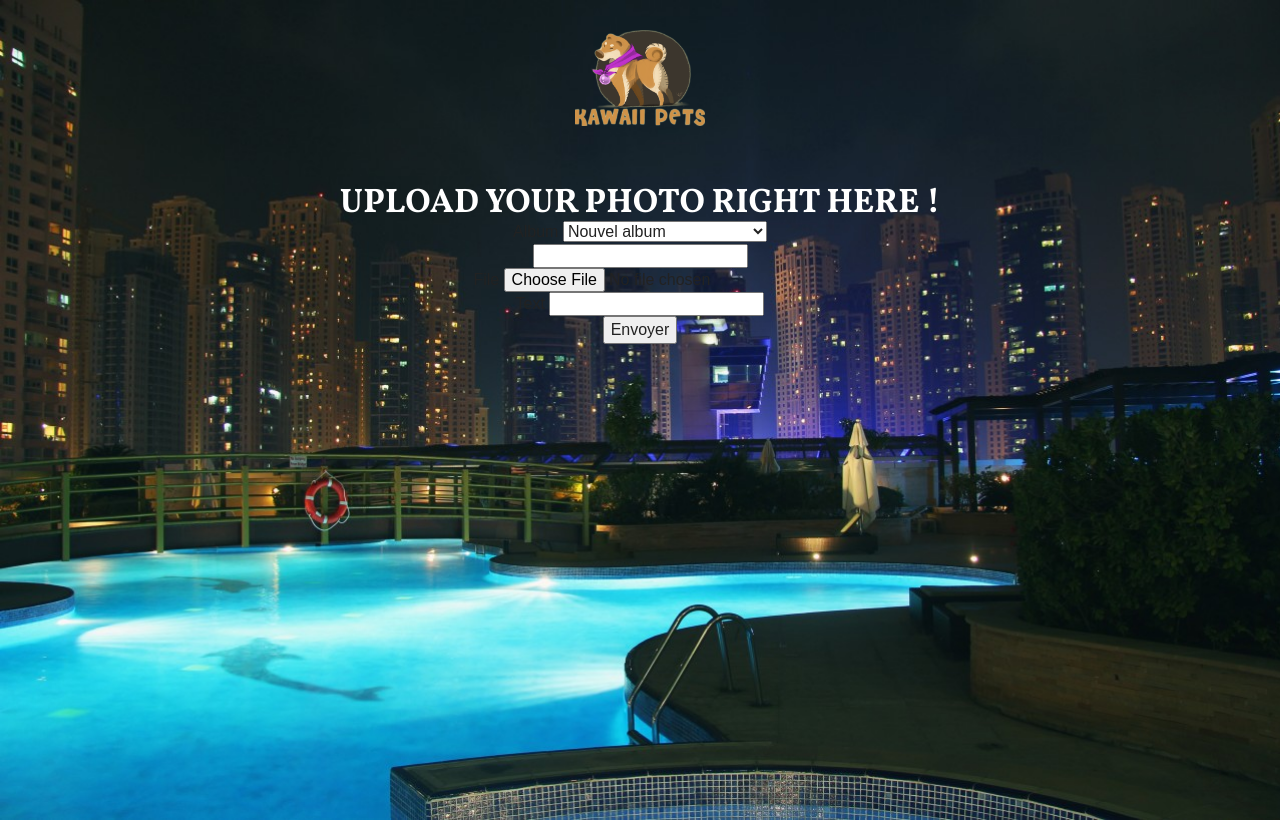
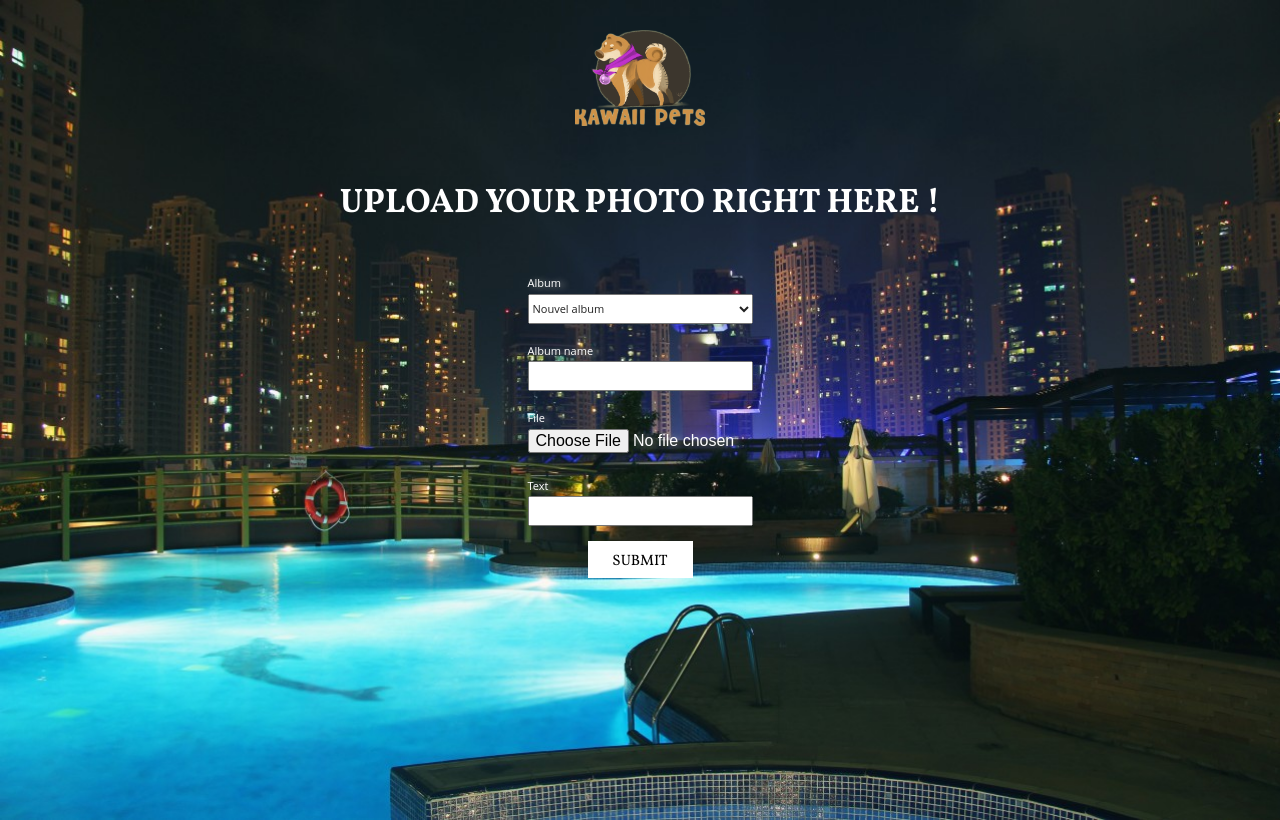
Before and after one commit to DogeSARL/DogeSocialApp, a Symfony app: template src/Doge/FacebookBundle/Resources/views/Home/participe.html.twig in a window 1280 px wide. Run offline with Twig, Linux system fonts and the light colour scheme; the template is opened without the code that fills it, so the values that code supplies are empty; some libraries are stand-ins or nearby versions.

Commit message:
Page Upload

```diff
--- a/src/Doge/FacebookBundle/Resources/public/css/main.css
+++ b/src/Doge/FacebookBundle/Resources/public/css/main.css
@@ -451,6 +451,72 @@ a.cta_home_link *{
     font-size: 13px;
 }
 
+/* ==========================================================================
+   Upload
+   ========================================================================== */
+
+#upload .wrapper_form{
+    display:inline-block;
+    width: 225px;
+    margin-top:50px;
+    text-align: left;
+}
+
+#upload .wrapper_form input:not(#form_envoyer),
+#upload .wrapper_form select{
+    height: 30px;
+    width:100%;
+    -webkit-box-sizing:border-box;
+    -moz-box-sizing:border-box;
+    box-sizing: border-box;
+    margin-bottom:15px;
+}
+
+#upload .wrapper_form select{
+    font-family: 'Open Sans';
+    font-size: 11px;
+}
+
+#upload .wrapper_form label{
+    color:white;
+    font-family: 'Open Sans';
+    font-size: 11px;
+    line-height: 1.2;
+    text-shadow: 4px 1px 6px rgba(150, 150, 150, 1);
+}
+
+#upload .wrapper_form #form_file{
+    color: #ffffff;
+    text-shadow: 4px 1px 6px rgba(150, 150, 150, 1);
+}
+
+#upload .wrapper_form .submit_wrapper{
+    text-align: center;
+}
+
+#upload .wrapper_form #form_envoyer{
+    background-color: #ffffff;
+    color: #000000;
+    cursor: pointer;
+    border: none;
+    display: inline-block;
+    font-family: "Vollkorn";
+    font-size: 15px;
+    line-height: 15px;
+    padding: 13px 0 12px;
+    font-style: normal;
+    font-weight: normal;
+    height: 37px;
+    margin: 0;
+
+    text-align: center;
+    text-indent: 0;
+    text-transform: uppercase;
+    width: 105px;
+    -webkit-box-sizing:border-box;
+    -moz-box-sizing:border-box;
+    box-sizing: border-box;
+}
 
 /* ==========================================================================
    Helper classes
--- a/src/Doge/FacebookBundle/Resources/views/Home/participe.html.twig
+++ b/src/Doge/FacebookBundle/Resources/views/Home/participe.html.twig
@@ -22,6 +22,7 @@
                             <option value="1437292885878">Jardinage</option>
                         </select>
                     </div>
+                    <label for="form_albumName" class="required">Album name</label>
                     <input type="text" id="form_albumName" name="form[albumName]">
                     <div>
                         <label for="form_file" class="required">File</label>
@@ -31,8 +32,8 @@
                         <label for="form_text" class="required">Text</label>
                         <input type="text" id="form_text" name="form[text]" required="required">
                     </div>
-                    <div>
-                        <button type="submit" id="form_envoyer" name="form[envoyer]">Envoyer</button>
+                    <div class="submit_wrapper">
+                        <input type="submit" id="form_envoyer" name="form[envoyer]">
                     </div>
                     <input type="hidden" id="form__token" name="form[_token]" value="qwlW3krDkE5Y2SlDKH0BgG01w0bjP27DFXxeFta4V98">
                 </div>
```
